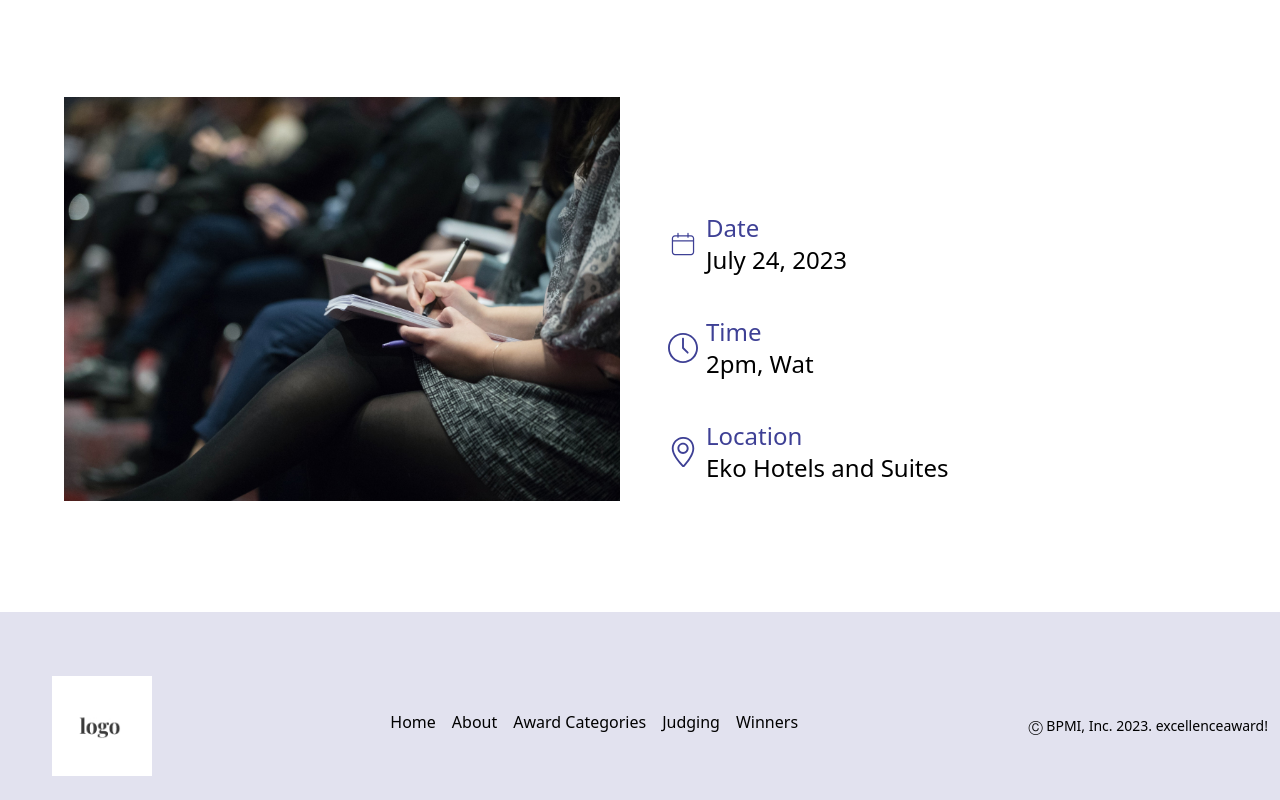
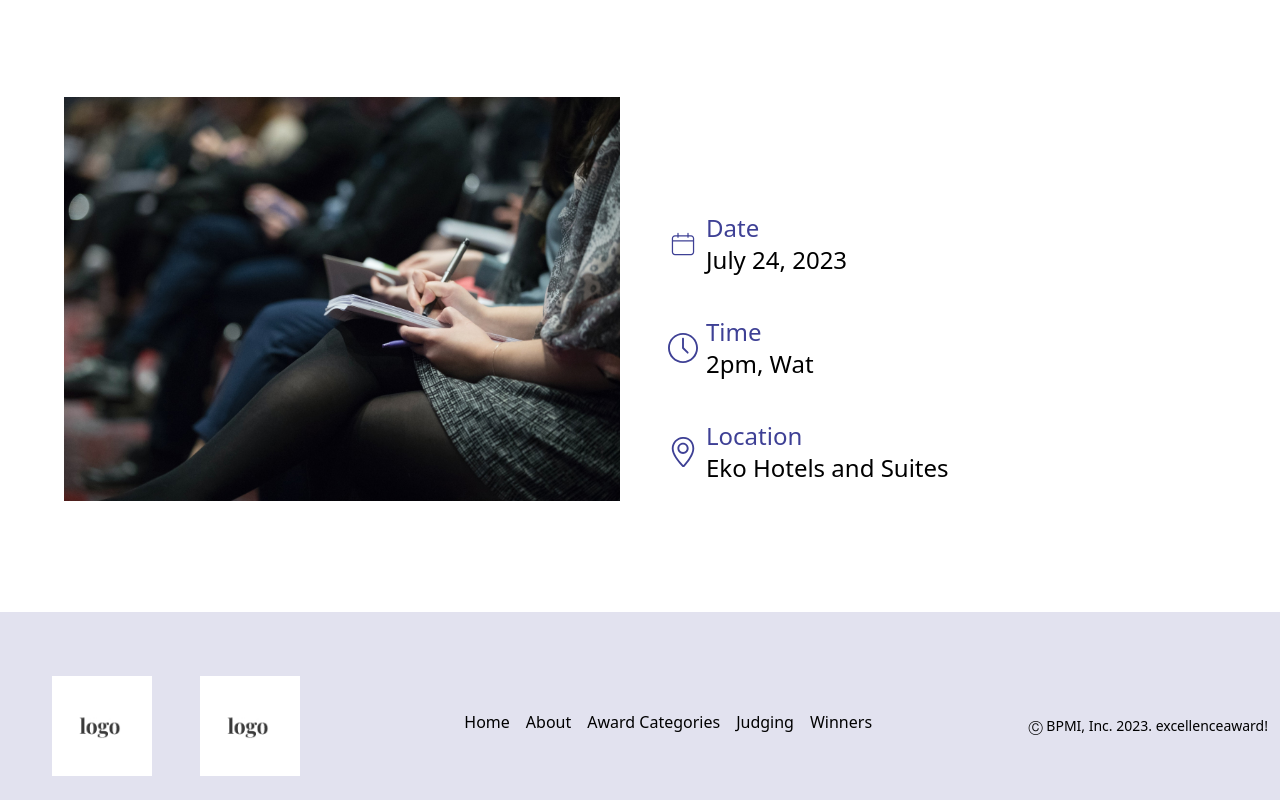
Before and after one commit to Zeek-James/bpmi, a Next.js app: page / in a window 1280 px wide. Shown: the part 4259-5059 px from the top of the page. Built offline with nearby package versions, Linux system fonts and the light colour scheme.

Commit message:
vercel errors{use of next Image and placement of keys for arrays}

```diff
--- a/components/Footer.tsx
+++ b/components/Footer.tsx
@@ -21,9 +21,12 @@ const Footer = () => {
       </a>
       <div className="sm:flex w-full items-center">
         <div className=" flex grow  items-center mb-4 sm:mb-0">
-          <img
+          <Image
+            alt=""
+            width={100}
+            height={100}
             src={`/${logo}.jpg`}
-            className="max-w-[100px] object-contain sm:ml-10 mr-2 sm:hidden"
+            className="max-w-[100px] sm:ml-10 mr-2 hidden sm:flex"
           />
           <div className=" justify-center w-full   flex flex-wrap  ">
             {links.map((f) => (
--- a/components/Navbar.tsx
+++ b/components/Navbar.tsx
@@ -18,7 +18,7 @@ const Navbar = () => {
   return (
     <div className="min-h-fit flex z-30 fixed flex-col  w-full">
       <nav className="w-full flex  z-40 top-0 left-0 px-6 py-2 justify-between items-center navbar text-white">
-        <a href="/">
+        <Link href="/">
           <Image
             alt=""
             width={100}
@@ -26,7 +26,7 @@ const Navbar = () => {
             src={`/logo.jpg`}
             className=" w-[50px]  sm:w-[100px]  lg:mr-40 mr-5"
           />
-        </a>
+        </Link>
         <ul className="list-none md:flex hidden  items-center flex-1">
           {navLinks.map((nav, index) => (
             <li
--- a/components/banking-and-fin/BestUserExperince.tsx
+++ b/components/banking-and-fin/BestUserExperince.tsx
@@ -7,16 +7,16 @@ const BestUserExperince = () => {
     <div className="mb-10 ">
       <table className="table-auto border-separate   w-full">
         <tbody>
-          {banks.map((banK) => (
-            <tr className=" ">
+          {banks.map((bank, idx) => (
+            <tr className=" " key={idx}>
               <td className={`${border} pr-0  md:pr-8`}>
-                <p className="text-[24px]">{banK.title}</p>
+                <p className="text-[24px]">{bank.title}</p>
               </td>
               <td className={`${border}`}>
-                <p className="text-[24px]">{banK.vote} votes</p>
+                <p className="text-[24px]">{bank.vote} votes</p>
               </td>
               <td className={`${border}`}>
-                <p className="text-[24px] ">{banK.rating} Ratings</p>
+                <p className="text-[24px] ">{bank.rating} Ratings</p>
               </td>
               <td className={`${border}  md:pr-0 pr-0`}>
                 <Button
--- a/components/votePoll/Questionnaire.tsx
+++ b/components/votePoll/Questionnaire.tsx
@@ -28,7 +28,7 @@ const Questionnaire = () => {
         </thead>
         <tbody>
           {questions.map((q) => (
-            <tr>
+            <tr key={q}>
               <td className={`${padding}`}>
                 <p className="text-[28px]">{q}</p>
               </td>
```
